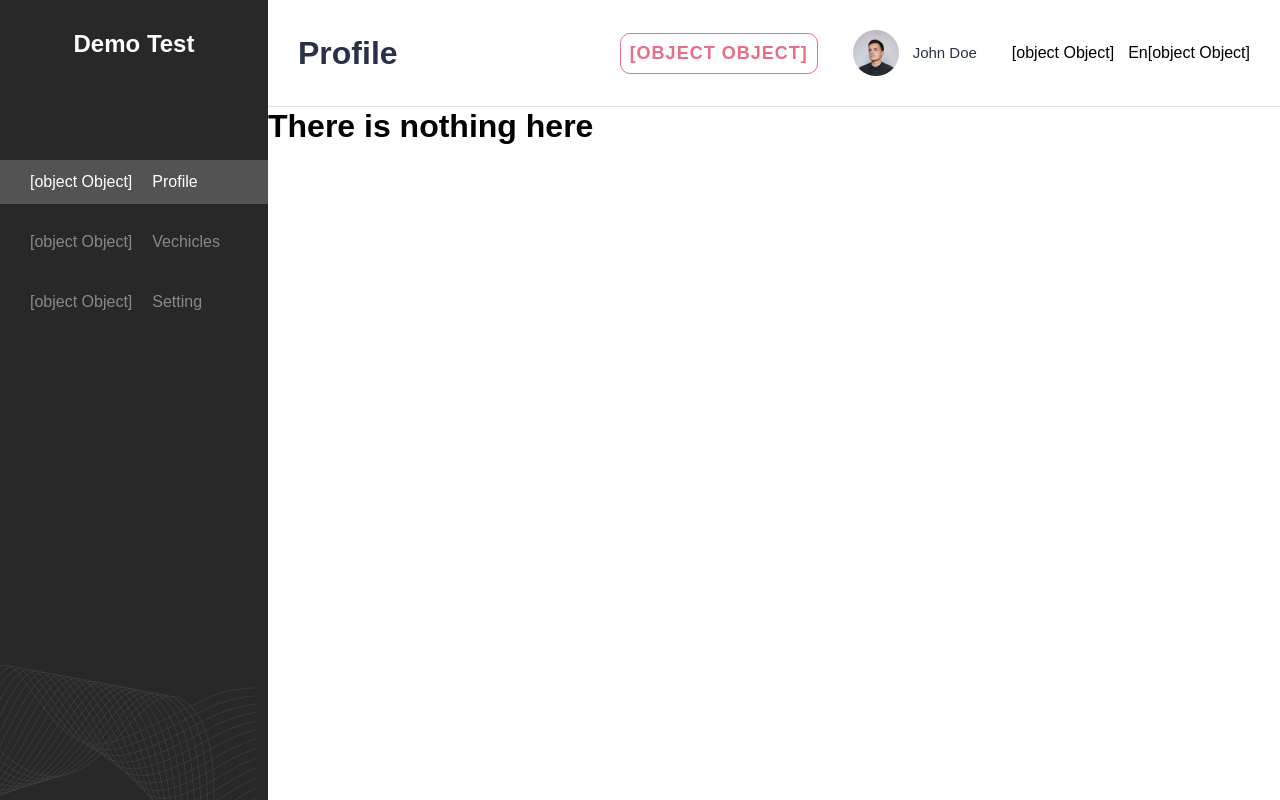
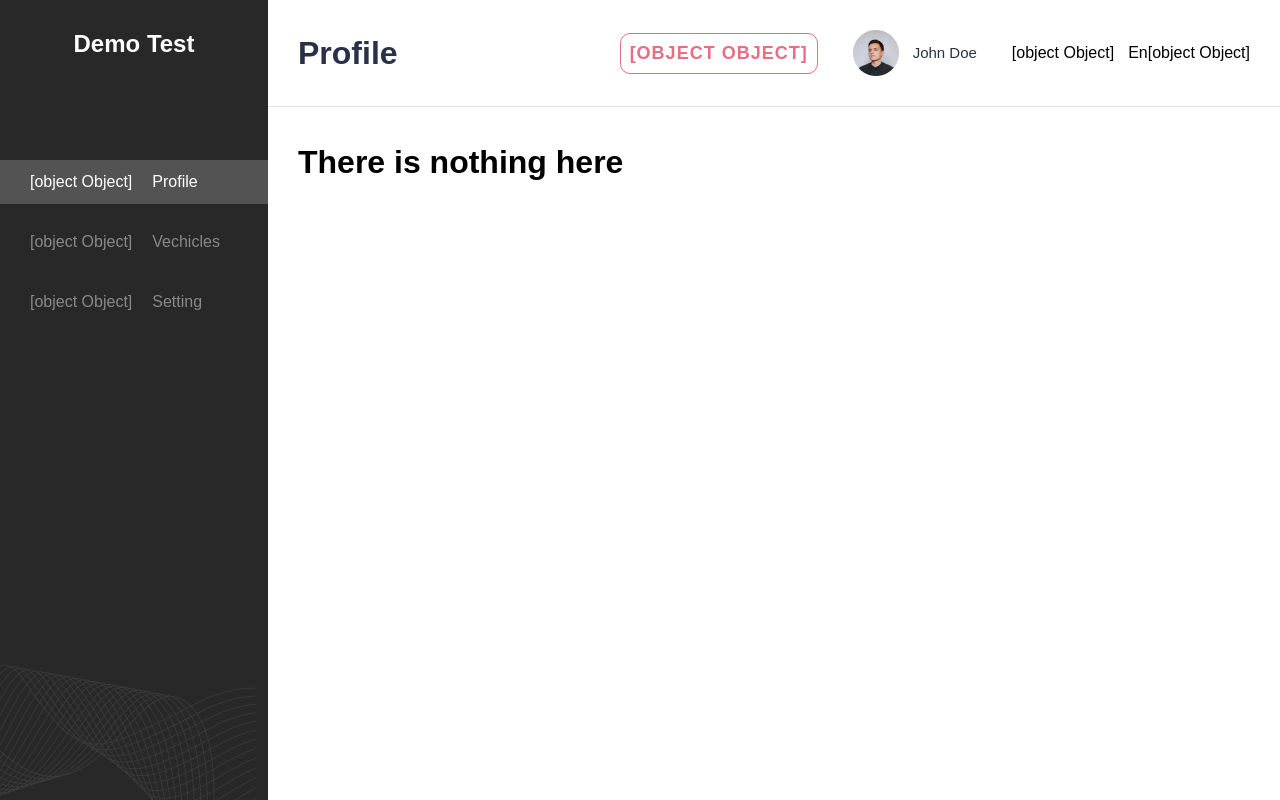
Before and after one commit to NursultanFront/centr-test, a Nuxt app: page /profile in a window 1280 px wide. Built offline with nearby package versions, Linux system fonts and the light colour scheme.

Commit message:
feat: add paddings

```diff
--- a/package.json
+++ b/package.json
@@ -7,7 +7,10 @@
     "dev": "nuxt dev",
     "generate": "nuxt generate",
     "preview": "nuxt preview",
-    "postinstall": "nuxt prepare"
+    "postinstall": "nuxt prepare",
+    "lint": "eslint \"./**/*.{js,ts,vue}\"",
+    "lint:fix": "pnpm lint --fix",
+    "typecheck": "vue-tsc"
   },
   "devDependencies": {
     "@commitlint/cli": "^17.6.5",
--- a/pages/index.vue
+++ b/pages/index.vue
@@ -1,11 +1,6 @@
 <template>
   <section class="vehicle">
     <div class="vehicle__top-box">
-      <!-- <UiInput placeholder="Search VIN" class="vehicle__input">
-        <template #right-icon>
-          <ZoomIcon />
-        </template>
-      </UiInput> -->
       <UiInputSearch :page="page" :per-page="perPage" />
       <div class="vehicle__choice">
         <span>Select vehicles per page:</span>
@@ -14,14 +9,16 @@
       <UiButton variant="primary">Add Vechicle</UiButton>
     </div>
     <div class="vehicle__list">
+      <template v-for="item in store.cars.data" :key="item.id">
         <UiCarDetails
-        v-for="item in store.cars.data"
-        :key="item.id"
+          v-if="store.cars.data.length > 0"
           :brand="item.brand"
           :count="item.angles_count"
           :image="item.placeholder"
           :model="item.brand"
         />
+      </template>
+      <h2 v-if="store.cars.data.length === 0" class="">Nothing found</h2>
     </div>
     <div class="vehicle__bottom-box">
       <div class="vehicle__count">Showing {{ showCountCars }} out of {{ store.cars.meta?.total }}</div>
--- a/pages/profile.vue
+++ b/pages/profile.vue
@@ -1,5 +1,7 @@
 <template>
-  <h1>There is nothing here</h1>
+  <section>
+    <h1>There is nothing here</h1>
+  </section>
 </template>
 
 <script setup lang="ts">
@@ -11,3 +13,9 @@ definePageMeta({
   layout: 'default',
 });
 </script>
+
+<style scoped lang="scss">
+section {
+  @include padding(36px, 30px, 45px, 30px);
+}
+</style>
--- a/pages/setting.vue
+++ b/pages/setting.vue
@@ -1,5 +1,7 @@
 <template>
-  <h1>There is nothing here</h1>
+  <section>
+    <h1>There is nothing here</h1>
+  </section>
 </template>
 
 <script setup lang="ts">
@@ -11,3 +13,9 @@ definePageMeta({
   layout: 'default',
 });
 </script>
+
+<style scoped lang="scss">
+section {
+  @include padding(36px, 30px, 45px, 30px);
+}
+</style>
```
Lines whose indentation alone changed are shown as unchanged.
